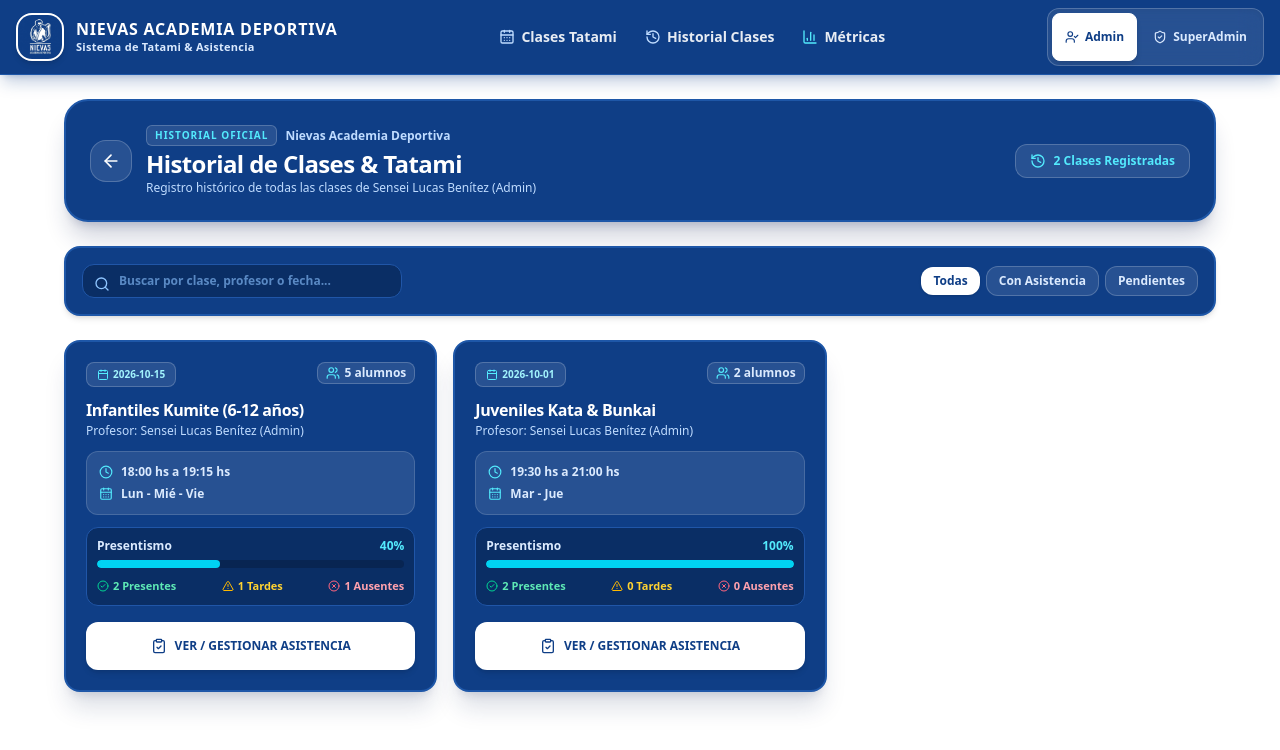
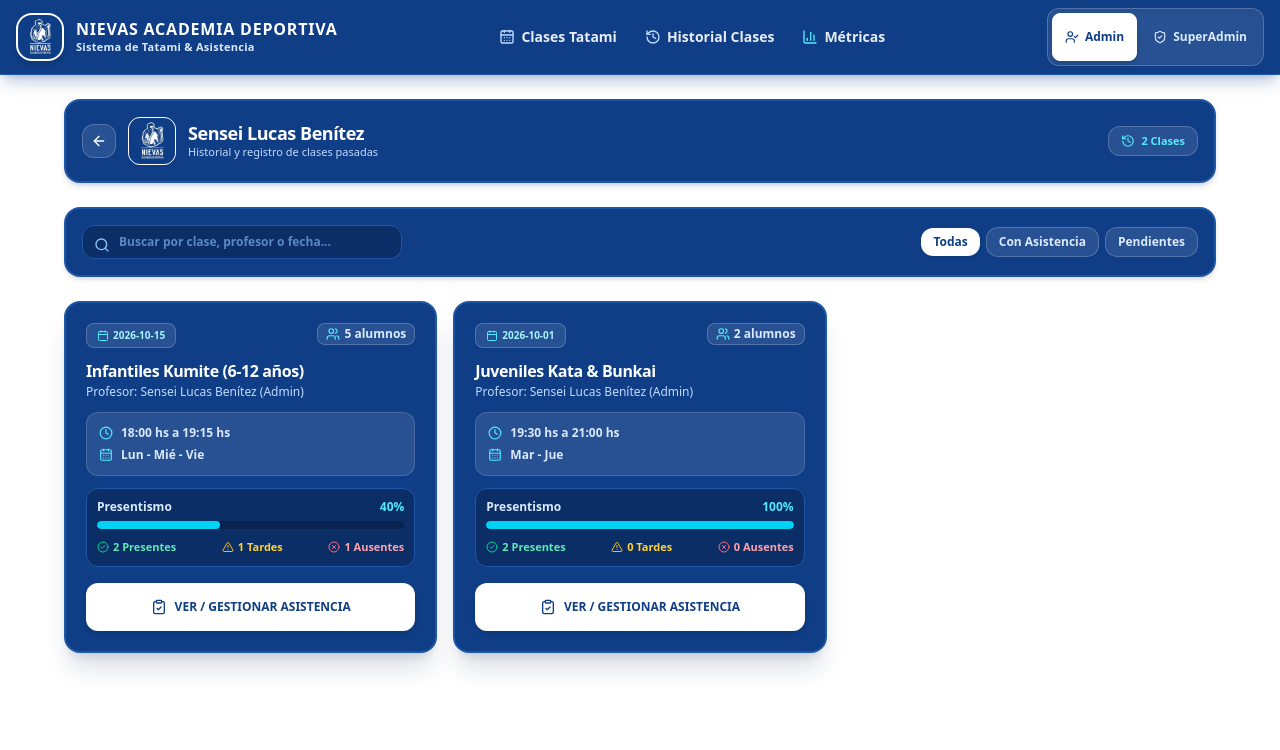
Before and after one commit to kevlogg/nievas-academia-deportiva, a Next.js app: page /admin/historial in a window 1280 px wide. Shown: the top 750 px of the page. Built offline with nearby package versions, Linux system fonts and the light colour scheme; no server answers.

Commit message:
feat: estandarizar card principal del sensei en todas las secciones con info justa y necesaria

```diff
--- a/src/app/admin/dashboard/page.tsx
+++ b/src/app/admin/dashboard/page.tsx
@@ -49,6 +49,7 @@ export default async function AdminDashboardPage() {
 
   return (
     <AdminDashboardClient
+      currentUser={currentUser}
       metrics={metrics}
       clases={clases}
       profesores={profesores}
--- a/src/components/admin/AdminAlumnosClient.tsx
+++ b/src/components/admin/AdminAlumnosClient.tsx
@@ -3,7 +3,7 @@
 import React, { useState } from "react";
 import Link from "next/link";
 import Image from "next/image";
-import { Alumno, KarateBelt } from "@/types";
+import { Alumno, KarateBelt, Usuario } from "@/types";
 import { BeltBadge } from "@/components/ui/BeltBadge";
 import { ModalGraduacion } from "./ModalGraduacion";
 import { ModalNotaPrivada } from "./ModalNotaPrivada";
@@ -20,6 +20,7 @@ import {
 } from "lucide-react";
 
 interface AdminAlumnosClientProps {
+  currentUser?: Usuario;
   initialAlumnos: Alumno[];
 }
 
@@ -47,9 +48,15 @@ const BELT_OPTIONS: KarateBelt[] = [
 ];
 
 export function AdminAlumnosClient({
+  currentUser,
   initialAlumnos,
 }: AdminAlumnosClientProps) {
   const [alumnos, setAlumnos] = useState<Alumno[]>(initialAlumnos);
+
+  // Nombre limpio sin sufijos como (Admin) o (SuperAdmin)
+  const cleanNombre = currentUser?.nombre_completo
+    ? currentUser.nombre_completo.replace(/\s*\((admin|superadmin|profesor)\)/gi, "").trim()
+    : "Francisco Nievas";
 
   const [search, setSearch] = useState("");
   const [beltFilter, setBeltFilter] = useState<KarateBelt | "TODOS">("TODOS");
@@ -111,10 +118,10 @@ export function AdminAlumnosClient({
         </span>
       </div>
 
-      {/* Header con Logo Oficial - Card Azul Oficial #0F3E86 */}
-      <div className="p-5 sm:p-6 bg-[#0F3E86] text-white border-2 border-[#1E57A8] rounded-3xl shadow-xl shadow-blue-950/20 flex flex-col sm:flex-row sm:items-center justify-between gap-4">
-        <div className="flex items-center gap-3.5">
-          <div className="relative w-14 h-14 rounded-2xl overflow-hidden bg-white border-2 border-white shadow-md shadow-blue-950/30 shrink-0">
+      {/* 1. Banner Principal del Sensei - Card Reducida y Compacta en Azul Oficial #0F3E86 */}
+      <div className="p-3.5 sm:p-4 bg-[#0F3E86] text-white border-2 border-[#1E57A8] rounded-2xl flex items-center justify-between gap-3 shadow-md shadow-blue-950/15">
+        <div className="flex items-center gap-3 min-w-0">
+          <div className="relative w-11 h-11 sm:w-12 sm:h-12 rounded-xl overflow-hidden bg-white border border-white shadow-xs shrink-0">
             <Image
               src="/nievas-logo.jpg"
               alt="Logo Nievas"
@@ -123,32 +130,20 @@ export function AdminAlumnosClient({
               priority
             />
           </div>
-          <div>
-            <div className="flex items-center gap-2">
-              <span className="text-[10px] font-bold text-cyan-300 uppercase tracking-widest bg-white/10 px-2 py-0.5 rounded-md border border-white/20">
-                Padrón de Karatecas
-              </span>
-              <span className="text-xs text-blue-200 font-medium">
-                Nievas Academia Deportiva
-              </span>
-            </div>
-            <h1 className="text-xl sm:text-2xl font-black text-white tracking-tight mt-0.5">
-              Gestión de Alumnos y Cinturones
+          <div className="min-w-0 flex-1">
+            <h1 className="text-base sm:text-lg font-black text-white tracking-tight leading-tight truncate">
+              {cleanNombre}
             </h1>
-            <p className="text-xs text-blue-200 font-medium">
-              Cualquier Admin puede editar el cinturón de sus alumnos directamente aquí o al armar listas.
+            <p className="text-[11px] text-blue-200 font-medium truncate">
+              Gestión de alumnos, graduaciones y cinturones
             </p>
           </div>
         </div>
 
-        <div className="flex items-center gap-2 self-start sm:self-center">
-          <div className="px-4 py-2 bg-white/10 rounded-2xl border border-white/20 text-center">
-            <span className="text-[10px] text-blue-200 block uppercase font-bold">
-              Total Alumnos
-            </span>
-            <span className="text-xl font-black text-white">
-              {alumnos.length}
-            </span>
+        <div className="flex items-center gap-2 shrink-0">
+          <div className="text-[11px] font-bold text-cyan-300 bg-white/10 border border-white/20 px-3 py-1.5 rounded-xl flex items-center gap-1.5">
+            <Award className="w-3.5 h-3.5 text-amber-300" />
+            <span>{alumnos.length} Alumnos</span>
           </div>
         </div>
       </div>
--- a/src/components/admin/AdminDashboardClient.tsx
+++ b/src/components/admin/AdminDashboardClient.tsx
@@ -22,24 +22,31 @@ import {
 } from "lucide-react";
 
 interface AdminDashboardClientProps {
+  currentUser?: Usuario;
   metrics: AdminDashboardMetricsData;
   clases: Clase[];
   profesores: Usuario[];
 }
 
 export function AdminDashboardClient({
+  currentUser,
   metrics,
   clases,
   profesores,
 }: AdminDashboardClientProps) {
   const [isCrearClaseOpen, setIsCrearClaseOpen] = useState(false);
 
+  // Nombre limpio sin sufijos como (Admin) o (SuperAdmin)
+  const cleanNombre = currentUser?.nombre_completo
+    ? currentUser.nombre_completo.replace(/\s*\((admin|superadmin|profesor)\)/gi, "").trim()
+    : "Francisco Nievas";
+
   return (
     <div className="space-y-6 max-w-6xl mx-auto pb-16">
-      {/* Header Directivo con Logo Oficial - Card Azul Oficial #0F3E86 */}
-      <div className="p-5 sm:p-6 bg-[#0F3E86] text-white border-2 border-[#1E57A8] rounded-3xl shadow-xl shadow-blue-950/20 flex flex-col sm:flex-row sm:items-center justify-between gap-4">
-        <div className="flex items-center gap-3.5">
-          <div className="relative w-16 h-16 rounded-2xl overflow-hidden bg-white border-2 border-white shadow-md shadow-blue-950/30 shrink-0">
+      {/* 1. Banner Principal del Sensei / Directivo - Card Reducida y Compacta en Azul Oficial #0F3E86 */}
+      <div className="p-3.5 sm:p-4 bg-[#0F3E86] text-white border-2 border-[#1E57A8] rounded-2xl flex items-center justify-between gap-3 shadow-md shadow-blue-950/15">
+        <div className="flex items-center gap-3 min-w-0">
+          <div className="relative w-11 h-11 sm:w-12 sm:h-12 rounded-xl overflow-hidden bg-white border border-white shadow-xs shrink-0">
             <Image
               src="/nievas-logo.jpg"
               alt="Nievas Academia Deportiva"
@@ -48,48 +55,24 @@ export function AdminDashboardClient({
               priority
             />
           </div>
-          <div>
-            <div className="flex items-center gap-2">
-              <span className="text-[10px] font-bold text-cyan-300 uppercase tracking-widest bg-white/10 px-2.5 py-0.5 rounded-md border border-white/20">
-                SuperAdmin Directivo
-              </span>
-              <span className="text-xs text-blue-200 font-semibold">
-                Francisco Nievas
-              </span>
-            </div>
-            <h1 className="text-2xl sm:text-3xl font-black text-white tracking-tight mt-0.5">
-              Nievas Academia Deportiva
+          <div className="min-w-0 flex-1">
+            <h1 className="text-base sm:text-lg font-black text-white tracking-tight leading-tight truncate">
+              {cleanNombre}
             </h1>
-            <p className="text-xs text-blue-200 font-medium">
-              Panel directivo: métricas institucionales, ausentismo crítico y desempeño de profesores.
+            <p className="text-[11px] text-blue-200 font-medium truncate">
+              Panel directivo de la academia y tatami
             </p>
           </div>
         </div>
 
-        <div className="flex items-center gap-2 flex-wrap self-start sm:self-center">
+        <div className="flex items-center gap-2 shrink-0">
           <button
             onClick={() => setIsCrearClaseOpen(true)}
-            className="px-4 py-2.5 bg-white hover:bg-blue-50 text-[#0F3E86] font-extrabold text-xs rounded-xl shadow-lg flex items-center gap-1.5 touch-target-safe cursor-pointer transition-transform active:scale-95"
+            className="px-3.5 py-2 bg-white hover:bg-blue-50 text-[#0F3E86] font-extrabold text-xs rounded-xl shadow-sm flex items-center gap-1.5 touch-target-safe cursor-pointer transition-transform active:scale-95 shrink-0"
           >
             <Plus className="w-4 h-4 text-[#0F3E86]" />
             <span>Nueva Clase</span>
           </button>
-
-          <Link
-            href="/admin/historial"
-            className="px-4 py-2.5 bg-white/10 hover:bg-white/20 text-white font-bold text-xs rounded-xl border border-white/20 flex items-center gap-1.5 touch-target-safe cursor-pointer"
-          >
-            <History className="w-4 h-4 text-cyan-300" />
-            <span>Ver Historial</span>
-          </Link>
-
-          <Link
-            href="/admin/alumnos"
-            className="px-4 py-2.5 bg-white/10 hover:bg-white/20 text-white font-bold text-xs rounded-xl border border-white/20 flex items-center gap-1.5 touch-target-safe cursor-pointer"
-          >
-            <Award className="w-4 h-4 text-amber-300" />
-            <span>Alumnos & Cintos</span>
-          </Link>
         </div>
       </div>
 
--- a/src/components/profesor/HistorialClasesClient.tsx
+++ b/src/components/profesor/HistorialClasesClient.tsx
@@ -2,6 +2,7 @@
 
 import React, { useState } from "react";
 import Link from "next/link";
+import Image from "next/image";
 import { Usuario, ClaseHistorialItem } from "@/types";
 import { formatDaysList, formatTime } from "@/lib/utils";
 import {
@@ -32,6 +33,11 @@ export function HistorialClasesClient({
 
   const isAdmin = currentUser.rol === "ADMIN";
 
+  // Nombre limpio sin sufijos como (Admin) o (SuperAdmin)
+  const cleanNombre = currentUser.nombre_completo
+    .replace(/\s*\((admin|superadmin|profesor)\)/gi, "")
+    .trim();
+
   const filteredItems = historialItems.filter((item) => {
     const matchSearch =
       item.clase.nombre.toLowerCase().includes(search.toLowerCase()) ||
@@ -50,39 +56,40 @@ export function HistorialClasesClient({
 
   return (
     <div className="space-y-6 max-w-6xl mx-auto pb-16">
-      {/* Cabecera y Navegación Atrás - Card Azul Oficial #0F3E86 */}
-      <div className="p-5 sm:p-6 bg-[#0F3E86] text-white border-2 border-[#1E57A8] rounded-3xl shadow-xl shadow-blue-950/20 flex flex-col sm:flex-row sm:items-center justify-between gap-4">
-        <div className="flex items-center gap-3.5">
+      {/* 1. Banner Principal del Sensei - Card Reducida y Compacta en Azul Oficial #0F3E86 */}
+      <div className="p-3.5 sm:p-4 bg-[#0F3E86] text-white border-2 border-[#1E57A8] rounded-2xl flex items-center justify-between gap-3 shadow-md shadow-blue-950/15">
+        <div className="flex items-center gap-3 min-w-0">
           <Link
             href={isAdmin ? "/admin/dashboard" : "/profesor/clases"}
-            className="p-2.5 rounded-2xl bg-white/10 hover:bg-white/20 text-white transition-colors border border-white/20 cursor-pointer"
+            className="p-2 rounded-xl bg-white/10 hover:bg-white/20 text-white transition-colors border border-white/20 cursor-pointer shrink-0"
             title="Volver"
           >
-            <ArrowLeft className="w-5 h-5" />
+            <ArrowLeft className="w-4 h-4" />
           </Link>
-          <div>
-            <div className="flex items-center gap-2">
-              <span className="text-[10px] font-bold text-cyan-300 uppercase tracking-widest bg-white/10 px-2 py-0.5 rounded-md border border-white/20">
-                Historial Oficial
-              </span>
-              <span className="text-xs text-blue-200 font-semibold">
-                Nievas Academia Deportiva
-              </span>
-            </div>
-            <h1 className="text-xl sm:text-2xl font-black text-white tracking-tight mt-0.5">
-              Historial de Clases & Tatami
+          <div className="relative w-11 h-11 sm:w-12 sm:h-12 rounded-xl overflow-hidden bg-white border border-white shadow-xs shrink-0">
+            <Image
+              src="/nievas-logo.jpg"
+              alt="Logo Nievas"
+              fill
+              className="object-cover"
+              priority
+            />
+          </div>
+          <div className="min-w-0 flex-1">
+            <h1 className="text-base sm:text-lg font-black text-white tracking-tight leading-tight truncate">
+              {cleanNombre}
             </h1>
-            <p className="text-xs text-blue-200 font-medium">
-              {isAdmin
-                ? "Registro histórico completo de todas las clases de la academia"
-                : `Registro histórico de todas las clases de ${currentUser.nombre_completo}`}
+            <p className="text-[11px] text-blue-200 font-medium truncate">
+              Historial y registro de clases pasadas
             </p>
           </div>
         </div>
 
-        <div className="flex items-center gap-2 text-xs font-bold text-cyan-300 bg-white/10 border border-white/20 px-3.5 py-2 rounded-xl">
-          <History className="w-4 h-4 text-cyan-300" />
-          <span>{filteredItems.length} Clases Registradas</span>
+        <div className="flex items-center gap-2 shrink-0">
+          <div className="text-[11px] font-bold text-cyan-300 bg-white/10 border border-white/20 px-3 py-1.5 rounded-xl flex items-center gap-1.5">
+            <History className="w-3.5 h-3.5 text-cyan-300" />
+            <span>{filteredItems.length} Clases</span>
+          </div>
         </div>
       </div>
 
--- a/src/components/profesor/ProfesorMetricasClient.tsx
+++ b/src/components/profesor/ProfesorMetricasClient.tsx
@@ -29,6 +29,11 @@ export function ProfesorMetricasClient({
   userRole,
 }: ProfesorMetricasClientProps) {
   const { profesor, sesiones, alumnos } = initialData;
+
+  // Nombre limpio sin sufijos como (Admin) o (SuperAdmin)
+  const cleanNombre = profesor.nombre_completo
+    .replace(/\s*\((admin|superadmin|profesor)\)/gi, "")
+    .trim();
 
   const [periodo, setPeriodo] = useState<PeriodoTipo>("mes");
 
@@ -170,10 +175,10 @@ export function ProfesorMetricasClient({
         </span>
       </div>
 
-      {/* 1. Tarjeta Principal: SOLO EL NOMBRE (Requisito del usuario) en Brand Blue #0F3E86 */}
-      <div className="p-5 sm:p-6 bg-[#0F3E86] text-white border-2 border-[#1E57A8] rounded-3xl shadow-xl shadow-blue-950/20 flex items-center justify-between gap-4">
-        <div className="flex items-center gap-4">
-          <div className="relative w-14 h-14 sm:w-16 sm:h-16 rounded-2xl overflow-hidden bg-white border-2 border-white shadow-md shadow-blue-950/30 shrink-0">
+      {/* 1. Banner Principal del Sensei - Card Reducida y Compacta en Azul Oficial #0F3E86 */}
+      <div className="p-3.5 sm:p-4 bg-[#0F3E86] text-white border-2 border-[#1E57A8] rounded-2xl flex items-center justify-between gap-3 shadow-md shadow-blue-950/15">
+        <div className="flex items-center gap-3 min-w-0">
+          <div className="relative w-11 h-11 sm:w-12 sm:h-12 rounded-xl overflow-hidden bg-white border border-white shadow-xs shrink-0">
             <Image
               src="/nievas-logo.jpg"
               alt="Logo Nievas"
@@ -182,19 +187,13 @@ export function ProfesorMetricasClient({
               priority
             />
           </div>
-          <div>
-            <div className="flex items-center gap-2">
-              <span className="text-[10px] font-bold text-cyan-300 uppercase tracking-widest bg-white/10 px-2 py-0.5 rounded-md border border-white/20">
-                {userRole === "ADMIN" || profesor.rol === "ADMIN" ? "SuperAdmin" : "Admin Sensei"}
-              </span>
-              <span className="text-xs text-blue-200 font-medium">
-                Nievas Academia Deportiva
-              </span>
-            </div>
-            {/* Solo el nombre en la card principal */}
-            <h1 className="text-xl sm:text-2xl font-black text-white tracking-tight mt-1">
-              {profesor.nombre_completo}
+          <div className="min-w-0 flex-1">
+            <h1 className="text-base sm:text-lg font-black text-white tracking-tight leading-tight truncate">
+              {cleanNombre}
             </h1>
+            <p className="text-[11px] text-blue-200 font-medium truncate">
+              Métricas y estadísticas de rendimiento tatami
+            </p>
           </div>
         </div>
       </div>
```
Also changed, not shown: src/app/admin/alumnos/page.tsx (+6 -1 lines).
